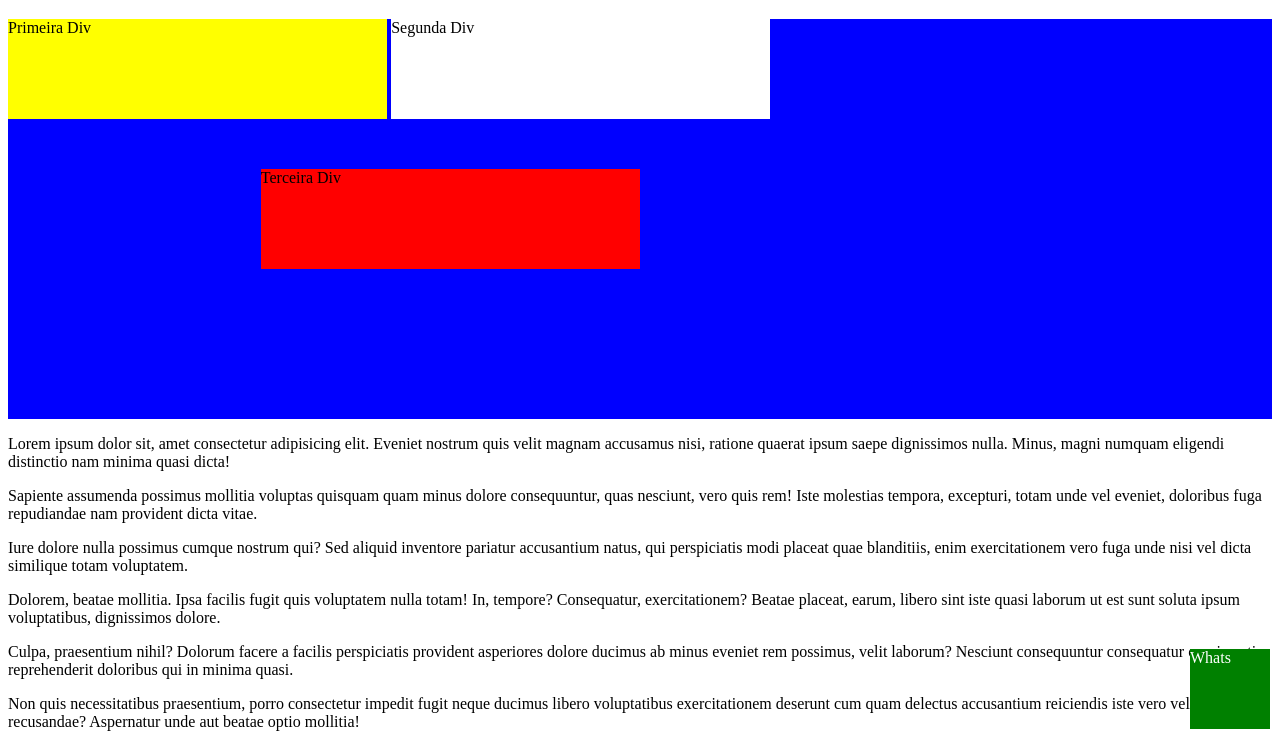
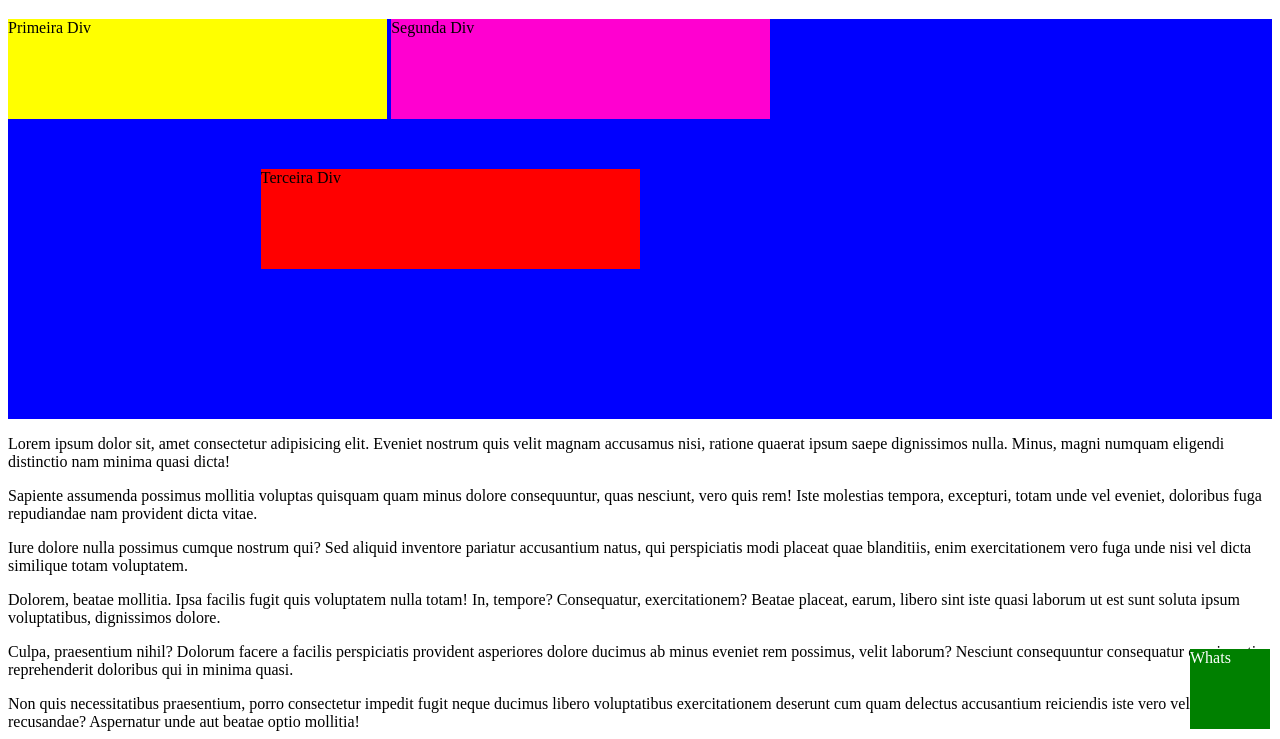
Before and after one commit to PauloHemmel/css_course, a plain HTML site: page index.html in a window 1280 px wide. Shown: the part 61-800 px from the top of the page. Drawn offline with Linux system fonts and the light colour scheme.

Commit message:
Aula 16 - Propriedade Position 'sticky'

```diff
--- a/css/estilo.css
+++ b/css/estilo.css
@@ -17,10 +17,11 @@
 }
 
 .div2{
-    position: relative;
+    position: sticky;
+    top: 0;
     width: 30%;
     height: 100px;
-    background: white;
+    background: rgb(255, 0, 208);
     display: inline-block;
     z-index: 4;
 }
```
